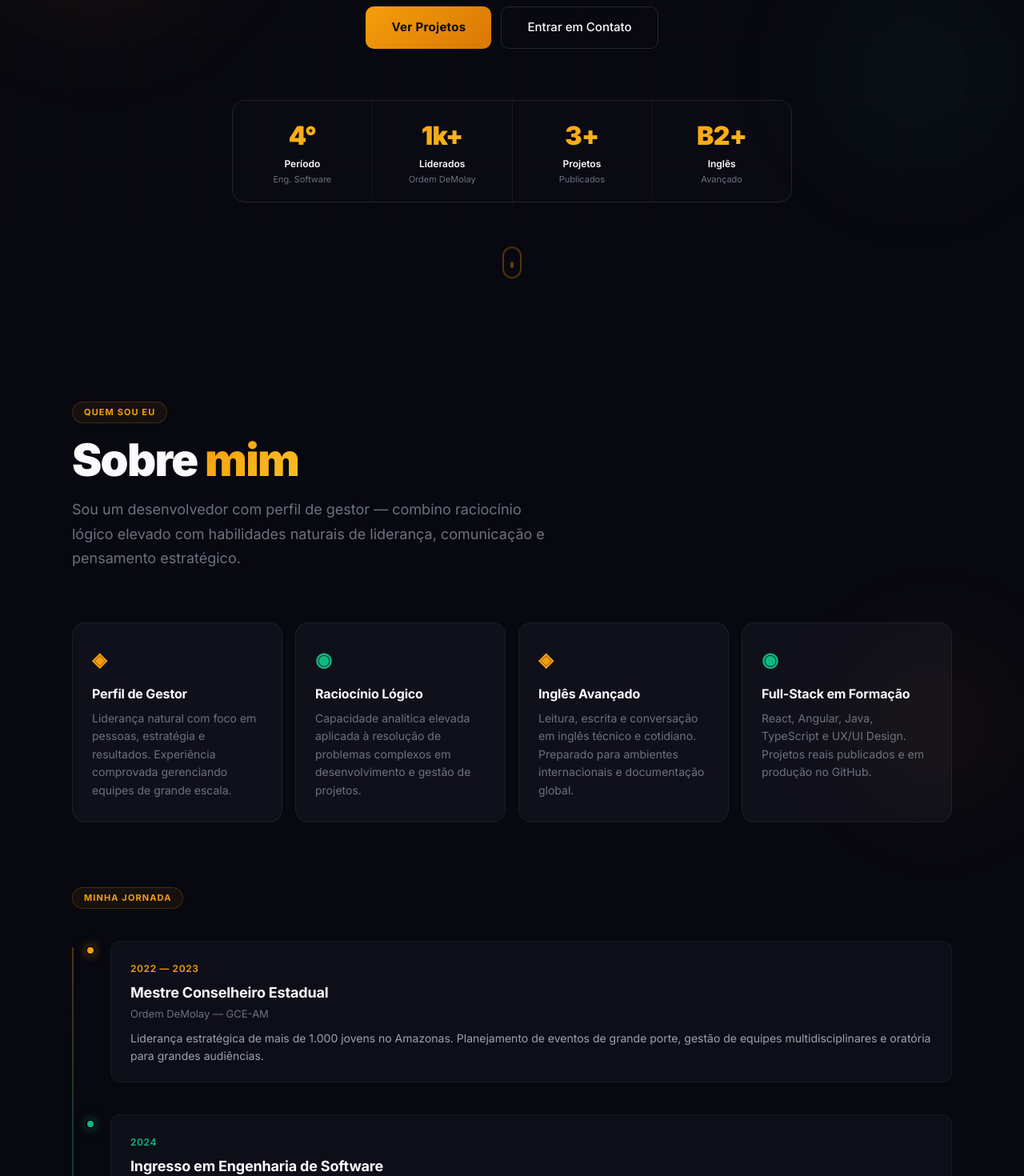
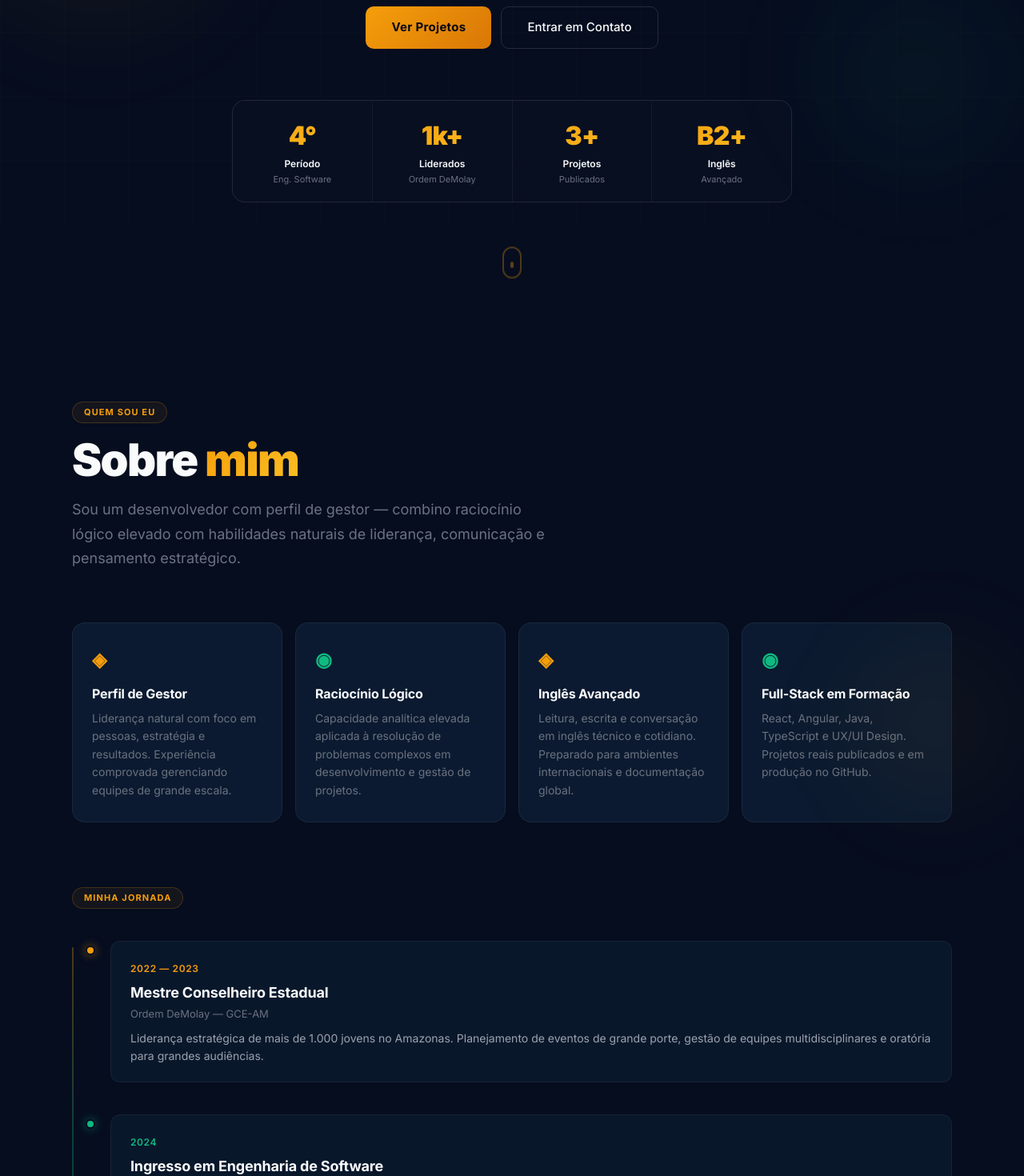
Before and after one commit to jrabeloneto/joao-portifolio, a React (Vite) app: page / in a window 1280 px wide. Shown: the part 520-1990 px from the top of the page at 80% size. Built offline with nearby package versions, Linux system fonts and the light colour scheme.

Commit message:
feat: trocar fundo preto por deep navy blue (#060d1f) - mantém acentos dourado e verde

```diff
--- a/src/components/About.jsx
+++ b/src/components/About.jsx
@@ -134,7 +134,7 @@ export default function About() {
                 whileHover={{ y: -4, boxShadow: `0 20px 60px rgba(0,0,0,0.4), 0 0 30px ${p.color}18` }}
                 style={{
                   padding: '28px 24px',
-                  background: 'rgba(19,19,31,0.8)',
+                  background: 'rgba(13,30,53,0.8)',
                   border: '1px solid rgba(255,255,255,0.06)',
                   borderRadius: '16px',
                   transition: 'all 0.3s ease',
@@ -211,7 +211,7 @@ export default function About() {
                   whileHover={{ x: 4, borderColor: `${item.color}30` }}
                   style={{
                     padding: '20px 24px',
-                    background: 'rgba(19,19,31,0.6)',
+                    background: 'rgba(13,30,53,0.6)',
                     border: '1px solid rgba(255,255,255,0.05)',
                     borderRadius: '12px',
                     transition: 'all 0.2s ease',
--- a/src/components/Contact.jsx
+++ b/src/components/Contact.jsx
@@ -71,7 +71,7 @@ export default function Contact() {
   return (
     <section id="contact" style={{
       padding: 'clamp(60px, 10vw, 120px) 20px',
-      background: 'rgba(15,15,26,0.5)',
+      background: 'rgba(10,22,40,0.5)',
       position: 'relative',
     }}>
       <div style={{
@@ -134,7 +134,7 @@ export default function Contact() {
                   style={{
                     display: 'flex', alignItems: 'center', gap: '16px',
                     padding: '20px 24px',
-                    background: 'rgba(19,19,31,0.8)',
+                    background: 'rgba(13,30,53,0.8)',
                     border: '1px solid rgba(255,255,255,0.06)',
                     borderRadius: '14px',
                     textDecoration: 'none',
@@ -163,7 +163,7 @@ export default function Contact() {
                 <div style={{
                   display: 'flex', alignItems: 'center', gap: '16px',
                   padding: '20px 24px',
-                  background: 'rgba(19,19,31,0.8)',
+                  background: 'rgba(13,30,53,0.8)',
                   border: '1px solid rgba(255,255,255,0.06)',
                   borderRadius: '14px',
                 }}>
@@ -195,7 +195,7 @@ export default function Contact() {
           <div style={{
             textAlign: 'center',
             padding: 'clamp(32px, 5vw, 56px) clamp(20px, 5vw, 48px)',
-            background: 'rgba(19,19,31,0.6)',
+            background: 'rgba(13,30,53,0.6)',
             border: '1px solid rgba(245,158,11,0.1)',
             borderRadius: '20px',
             position: 'relative',
--- a/src/components/Footer.jsx
+++ b/src/components/Footer.jsx
@@ -6,7 +6,7 @@ export default function Footer() {
     <footer style={{
       padding: '32px 20px',
       borderTop: '1px solid rgba(255,255,255,0.04)',
-      background: 'rgba(8,8,16,0.8)',
+      background: 'rgba(6,13,31,0.8)',
     }}>
       <div style={{
         maxWidth: '1100px', margin: '0 auto',
--- a/src/components/Hero.jsx
+++ b/src/components/Hero.jsx
@@ -240,7 +240,7 @@ export default function Hero() {
               whileHover={{ background: 'rgba(245,158,11,0.06)' }}
               style={{
                 padding: '20px 12px', textAlign: 'center',
-                background: 'rgba(8,8,16,0.8)',
+                background: 'rgba(6,13,31,0.8)',
                 transition: 'background 0.2s',
               }}
             >
--- a/src/components/Navigation.jsx
+++ b/src/components/Navigation.jsx
@@ -36,7 +36,7 @@ export default function Navigation() {
         style={{
           position: 'fixed', top: 0, left: 0, right: 0, zIndex: 100,
           padding: '0 20px',
-          background: scrolled ? 'rgba(8,8,16,0.92)' : 'transparent',
+          background: scrolled ? 'rgba(6,13,31,0.92)' : 'transparent',
           backdropFilter: scrolled ? 'blur(20px)' : 'none',
           borderBottom: scrolled ? '1px solid rgba(245,158,11,0.08)' : 'none',
           transition: 'all 0.3s ease',
@@ -136,7 +136,7 @@ export default function Navigation() {
             transition={{ duration: 0.2 }}
             style={{
               position: 'fixed', top: '64px', left: 0, right: 0, zIndex: 99,
-              background: 'rgba(8,8,16,0.97)', backdropFilter: 'blur(20px)',
+              background: 'rgba(6,13,31,0.97)', backdropFilter: 'blur(20px)',
               borderBottom: '1px solid rgba(245,158,11,0.1)',
               padding: '12px 20px 24px',
             }}
--- a/src/components/Projects.jsx
+++ b/src/components/Projects.jsx
@@ -77,7 +77,7 @@ function ProjectCard({ project, index }) {
         animate={hovered ? { y: -6 } : { y: 0 }}
         transition={{ duration: 0.3 }}
         style={{
-          background: 'rgba(19,19,31,0.9)',
+          background: 'rgba(13,30,53,0.9)',
           border: `1px solid ${hovered ? project.color + '30' : 'rgba(255,255,255,0.06)'}`,
           borderRadius: '20px',
           overflow: 'hidden',
--- a/src/components/Skills.jsx
+++ b/src/components/Skills.jsx
@@ -46,7 +46,7 @@ function CircleSkill({ skill, index, inView }) {
       style={{
         display: 'flex', flexDirection: 'column', alignItems: 'center', gap: '8px',
         padding: '16px 8px',
-        background: 'rgba(19,19,31,0.8)',
+        background: 'rgba(13,30,53,0.8)',
         border: '1px solid rgba(255,255,255,0.05)',
         borderRadius: '12px',
         cursor: 'default',
@@ -105,7 +105,7 @@ export default function Skills() {
   return (
     <section id="skills" style={{
       padding: 'clamp(60px, 10vw, 120px) 20px',
-      background: 'rgba(15,15,26,0.5)',
+      background: 'rgba(10,22,40,0.5)',
       position: 'relative',
     }}>
       {/* Divisor topo */}
@@ -218,7 +218,7 @@ export default function Skills() {
                 style={{
                   display: 'flex', alignItems: 'center', gap: '12px',
                   padding: '14px 18px',
-                  background: 'rgba(19,19,31,0.8)',
+                  background: 'rgba(13,30,53,0.8)',
                   border: '1px solid rgba(255,255,255,0.05)',
                   borderRadius: '10px',
                   transition: 'all 0.2s ease',
--- a/src/index.css
+++ b/src/index.css
@@ -1,9 +1,9 @@
 @import "tailwindcss";
 
 :root {
-  --bg-primary: #080810;
-  --bg-secondary: #0f0f1a;
-  --bg-card: #13131f;
+  --bg-primary: #060d1f;
+  --bg-secondary: #0a1628;
+  --bg-card: #0d1e35;
   --bg-card-hover: #1a1a2e;
   --accent-gold: #f59e0b;
   --accent-gold-light: #fbbf24;
```
